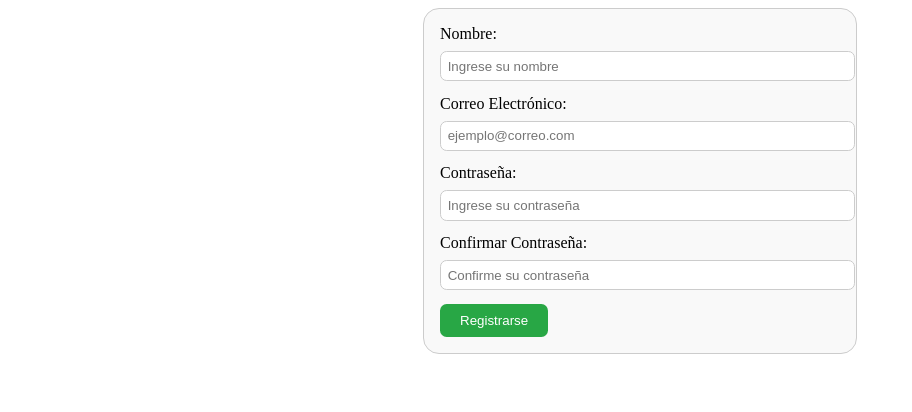
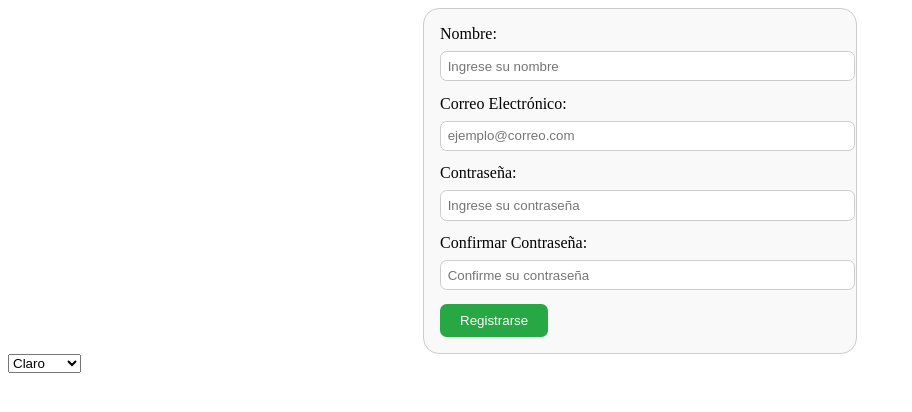
Before and after one commit to tokki9/HTML-GRUPO, a plain HTML site: page Ejercicio2.html in a window 1280 px wide. Shown: the whole page, without its empty margins (0-912 px from the left). Drawn offline with Linux system fonts and the light colour scheme.

Commit message:
Update Ejercicio2.html

```diff
--- a/Ejercicio2.html
+++ b/Ejercicio2.html
@@ -53,6 +53,11 @@
 
         <button type="submit">Registrarse</button>
     </form>
+    <select name = "opciones">
+        <option value="1"> Claro</option>
+        <option value="2"> Movistar</option>
+        <option value="3"> Entel</option>
+    </select>
 
     <script>
         document.querySelector('form').addEventListener('submit', function (event) {
```
